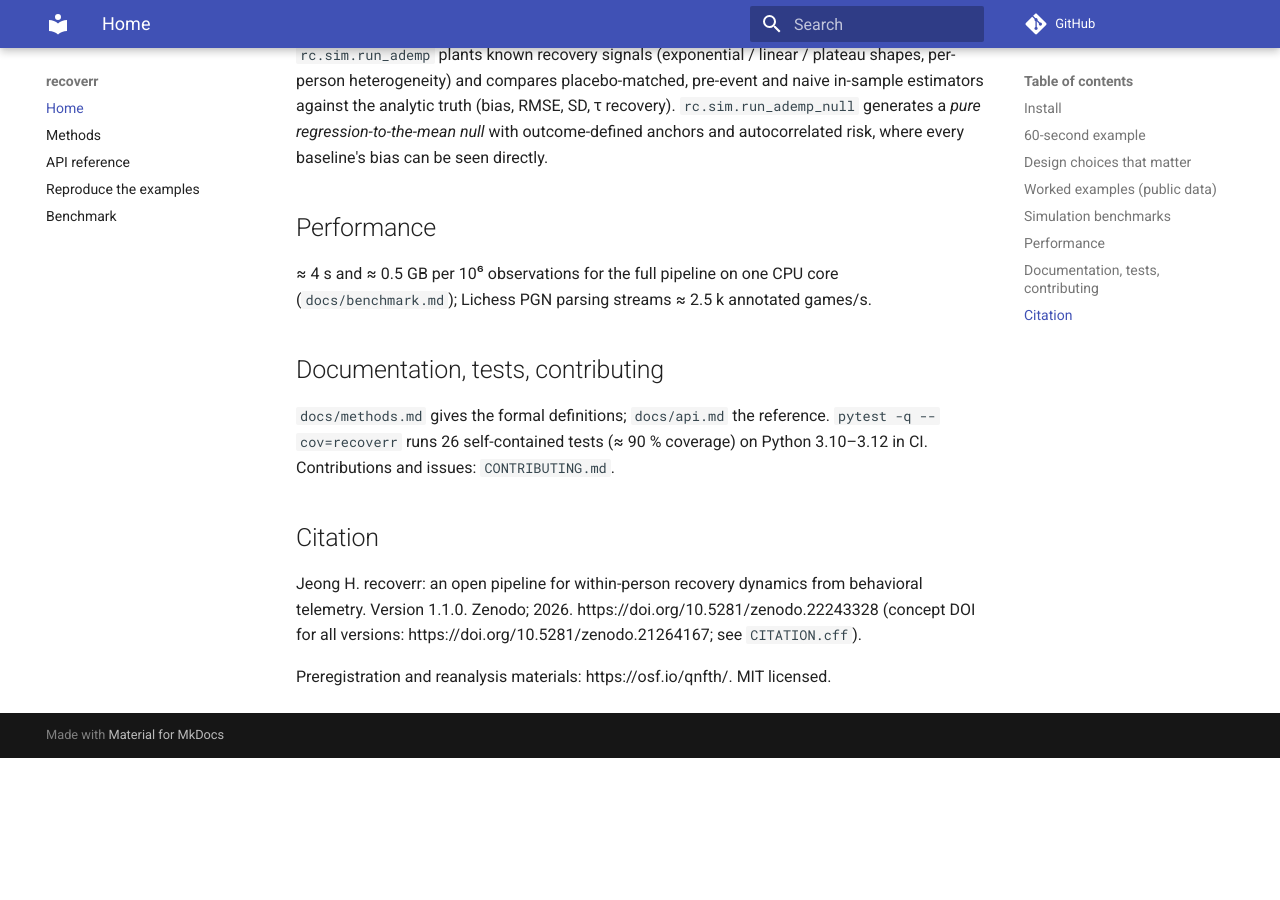
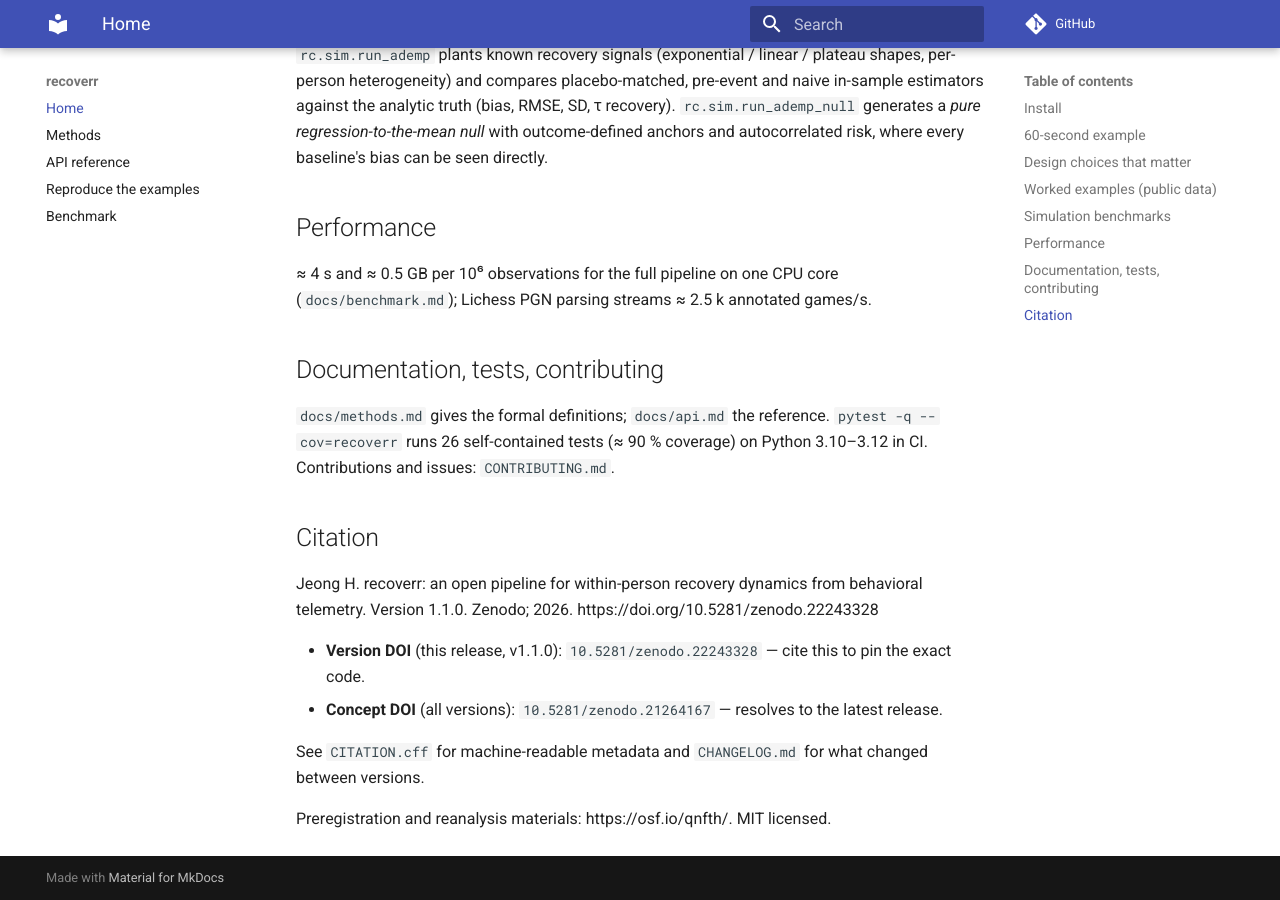
Before and after one commit to beatsbywoni/recoverr, an MkDocs documentation site: the page built from docs/index.md, in a window 1280 px wide and 900 px high, scrolled down 2291 px. Built offline with MkDocs 1.6.1 and Material for MkDocs 9.7.7, drawn with Linux system fonts in a browser that asks for light colours; comment, search, counter and statistics services are not loaded; before the commit the page ends 3049 px from its top, so only the background shows below that.

Commit message:
docs: label Zenodo version vs concept DOI (CITATION.cff, .zenodo.json, README)

```diff
--- a/docs/index.md
+++ b/docs/index.md
@@ -1,7 +1,7 @@
 # recoverr
 
 [![tests](https://github.com/beatsbywoni/recoverr/actions/workflows/ci.yml/badge.svg)](https://github.com/beatsbywoni/recoverr/actions/workflows/ci.yml)
-[![DOI](https://zenodo.org/badge/DOI/10.5281/zenodo.21264167.svg)](https://doi.org/10.5281/zenodo.21264167)
+[![DOI (all versions)](https://zenodo.org/badge/DOI/10.5281/zenodo.21264167.svg)](https://doi.org/10.5281/zenodo.21264167)
 [![PyPI](https://img.shields.io/pypi/v/recoverr-telemetry.svg)](https://pypi.org/project/recoverr-telemetry/)
 [![License: MIT](https://img.shields.io/badge/License-MIT-yellow.svg)](LICENSE)
 
@@ -113,6 +113,10 @@ Python 3.10–3.12 in CI. Contributions and issues: `CONTRIBUTING.md`.
 
 Jeong H. recoverr: an open pipeline for within-person recovery dynamics from
 behavioral telemetry. Version 1.1.0. Zenodo; 2026. https://doi.org/10.5281/zenodo.22243328
-(concept DOI for all versions: https://doi.org/10.5281/zenodo.21264167; see `CITATION.cff`).
+
+- **Version DOI** (this release, v1.1.0): `10.5281/zenodo.22243328` — cite this to pin the exact code.
+- **Concept DOI** (all versions): `10.5281/zenodo.21264167` — resolves to the latest release.
+
+See `CITATION.cff` for machine-readable metadata and `CHANGELOG.md` for what changed between versions.
 
 Preregistration and reanalysis materials: https://osf.io/qnfth/. MIT licensed.
```
Also changed, not shown: README.md (+6 -2 lines), .zenodo.json, 1 other file.
